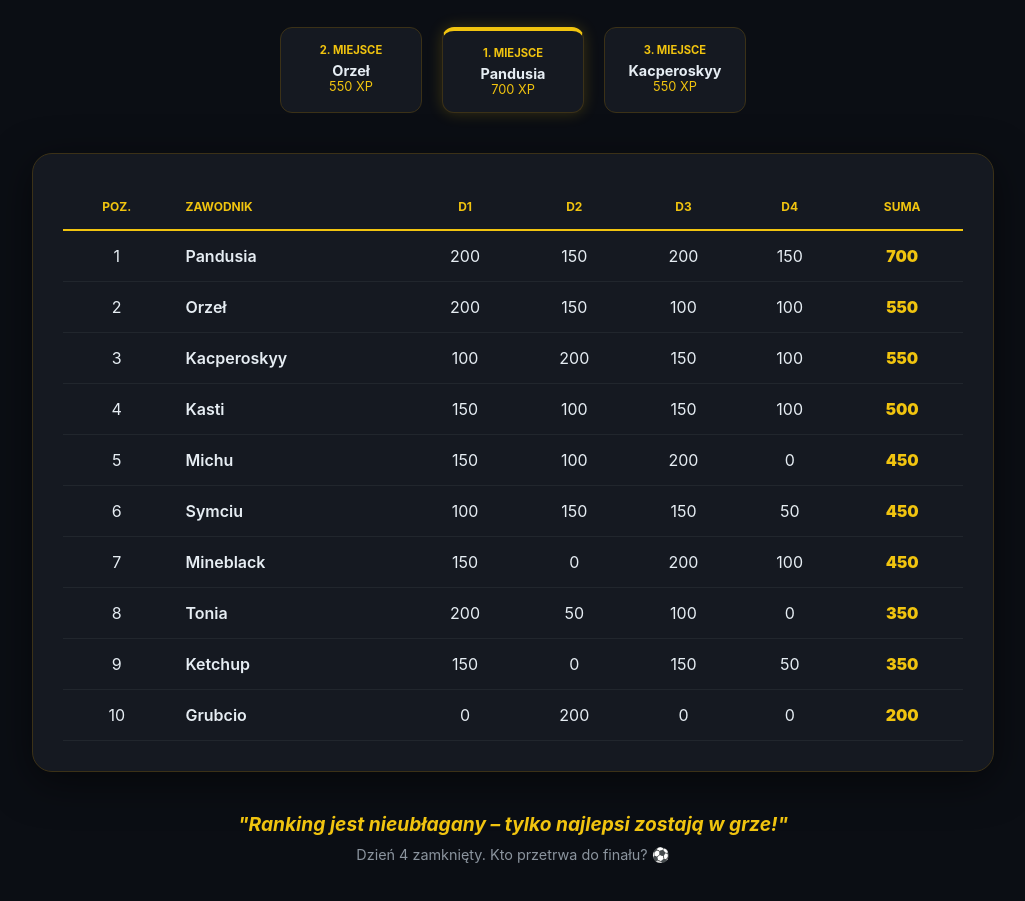
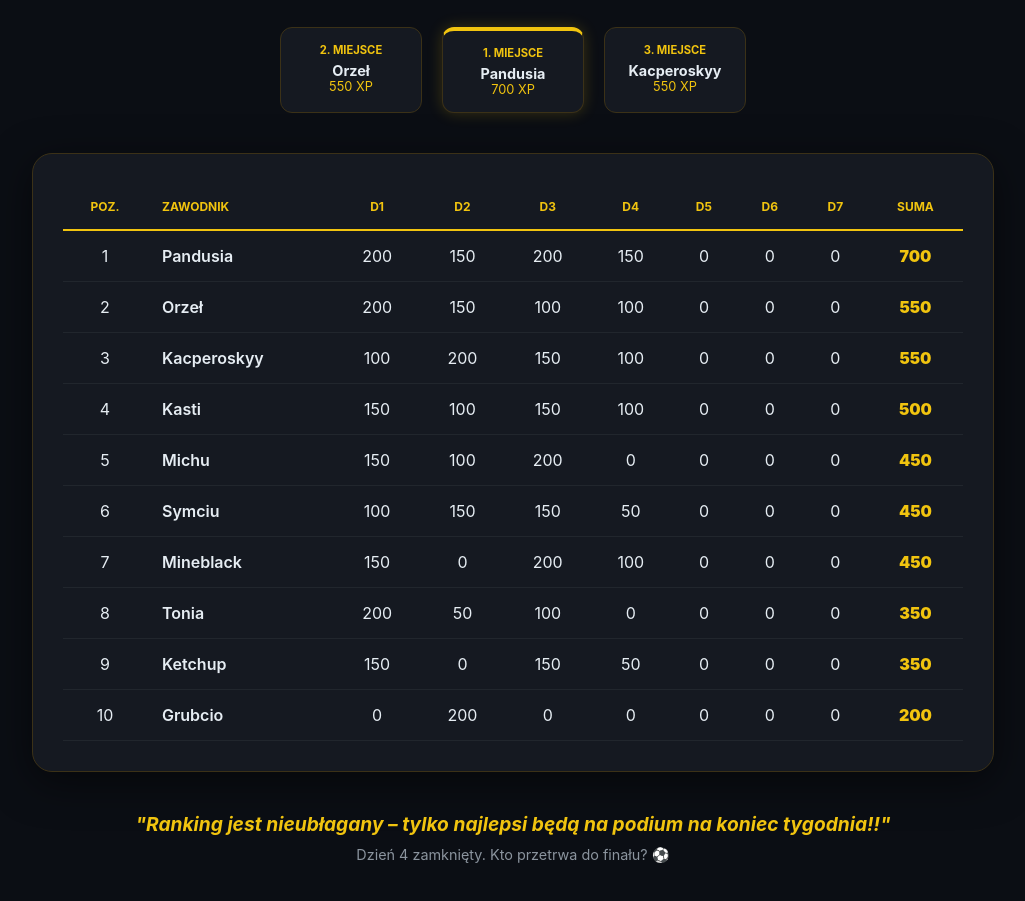
Before and after one commit to Kacperoskyy/Gruby-serwer-Mundial-2026---Tydzie-2-, a plain HTML site: page index.html in a window 1280 px wide. Shown: the part 127-1028 px from the top of the page, without its empty margins (127-1152 px from the left). Drawn offline with Linux system fonts and the light colour scheme.

Commit message:
Update index.html

```diff
--- a/index.html
+++ b/index.html
@@ -1,4 +1,4 @@
-<!DOCTYPE html>
+            <!DOCTYPE html>
 <html lang="pl">
 <head>
     <meta charset="UTF-8">
@@ -65,26 +65,26 @@
             <thead>
                 <tr>
                     <th>Poz.</th><th style="text-align: left;">Zawodnik</th>
-                    <th>D1</th><th>D2</th><th>D3</th><th>D4</th><th>SUMA</th>
+                    <th>D1</th><th>D2</th><th>D3</th><th>D4</th><th>D5</th><th>D6</th><th>D7</th><th>SUMA</th>
                 </tr>
             </thead>
             <tbody>
-                <tr><td>1</td><td class="name">Pandusia</td><td>200</td><td>150</td><td>200</td><td>150</td><td class="total">700</td></tr>
-                <tr><td>2</td><td class="name">Orzeł</td><td>200</td><td>150</td><td>100</td><td>100</td><td class="total">550</td></tr>
-                <tr><td>3</td><td class="name">Kacperoskyy</td><td>100</td><td>200</td><td>150</td><td>100</td><td class="total">550</td></tr>
-                <tr><td>4</td><td class="name">Kasti</td><td>150</td><td>100</td><td>150</td><td>100</td><td class="total">500</td></tr>
-                <tr><td>5</td><td class="name">Michu</td><td>150</td><td>100</td><td>200</td><td>0</td><td class="total">450</td></tr>
-                <tr><td>6</td><td class="name">Symciu</td><td>100</td><td>150</td><td>150</td><td>50</td><td class="total">450</td></tr>
-                <tr><td>7</td><td class="name">Mineblack</td><td>150</td><td>0</td><td>200</td><td>100</td><td class="total">450</td></tr>
-                <tr><td>8</td><td class="name">Tonia</td><td>200</td><td>50</td><td>100</td><td>0</td><td class="total">350</td></tr>
-                <tr><td>9</td><td class="name">Ketchup</td><td>150</td><td>0</td><td>150</td><td>50</td><td class="total">350</td></tr>
-                <tr><td>10</td><td class="name">Grubcio</td><td>0</td><td>200</td><td>0</td><td>0</td><td class="total">200</td></tr>
+                <tr><td>1</td><td class="name">Pandusia</td><td>200</td><td>150</td><td>200</td><td>150</td><td>0</td><td>0</td><td>0</td><td class="total">700</td></tr>
+                <tr><td>2</td><td class="name">Orzeł</td><td>200</td><td>150</td><td>100</td><td>100</td><td>0</td><td>0</td><td>0</td><td class="total">550</td></tr>
+                <tr><td>3</td><td class="name">Kacperoskyy</td><td>100</td><td>200</td><td>150</td><td>100</td><td>0</td><td>0</td><td>0</td><td class="total">550</td></tr>
+                <tr><td>4</td><td class="name">Kasti</td><td>150</td><td>100</td><td>150</td><td>100</td><td>0</td><td>0</td><td>0</td><td class="total">500</td></tr>
+                <tr><td>5</td><td class="name">Michu</td><td>150</td><td>100</td><td>200</td><td>0</td><td>0</td><td>0</td><td>0</td><td class="total">450</td></tr>
+                <tr><td>6</td><td class="name">Symciu</td><td>100</td><td>150</td><td>150</td><td>50</td><td>0</td><td>0</td><td>0</td><td class="total">450</td></tr>
+                <tr><td>7</td><td class="name">Mineblack</td><td>150</td><td>0</td><td>200</td><td>100</td><td>0</td><td>0</td><td>0</td><td class="total">450</td></tr>
+                <tr><td>8</td><td class="name">Tonia</td><td>200</td><td>50</td><td>100</td><td>0</td><td>0</td><td>0</td><td>0</td><td class="total">350</td></tr>
+                <tr><td>9</td><td class="name">Ketchup</td><td>150</td><td>0</td><td>150</td><td>50</td><td>0</td><td>0</td><td>0</td><td class="total">350</td></tr>
+                <tr><td>10</td><td class="name">Grubcio</td><td>0</td><td>200</td><td>0</td><td>0</td><td>0</td><td>0</td><td>0</td><td class="total">200</td></tr>
             </tbody>
         </table>
     </div>
 
     <footer>
-        <div class="quote">"Ranking jest nieubłagany – tylko najlepsi zostają w grze!"</div>
+        <div class="quote">"Ranking jest nieubłagany – tylko najlepsi będą na podium na koniec tygodnia!!"</div>
         <div class="sub-quote">Dzień 4 zamknięty. Kto przetrwa do finału? ⚽</div>
     </footer>
 
```
